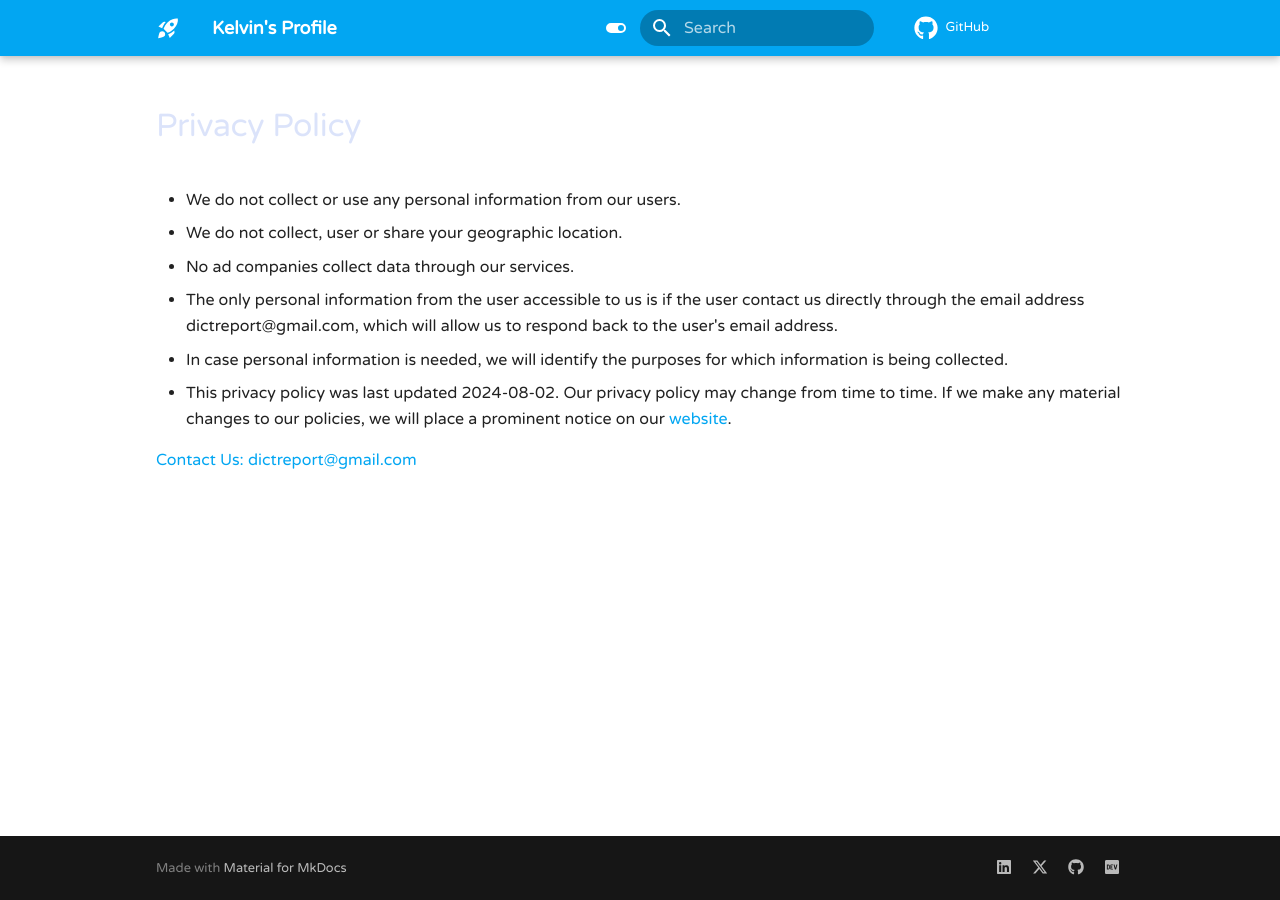
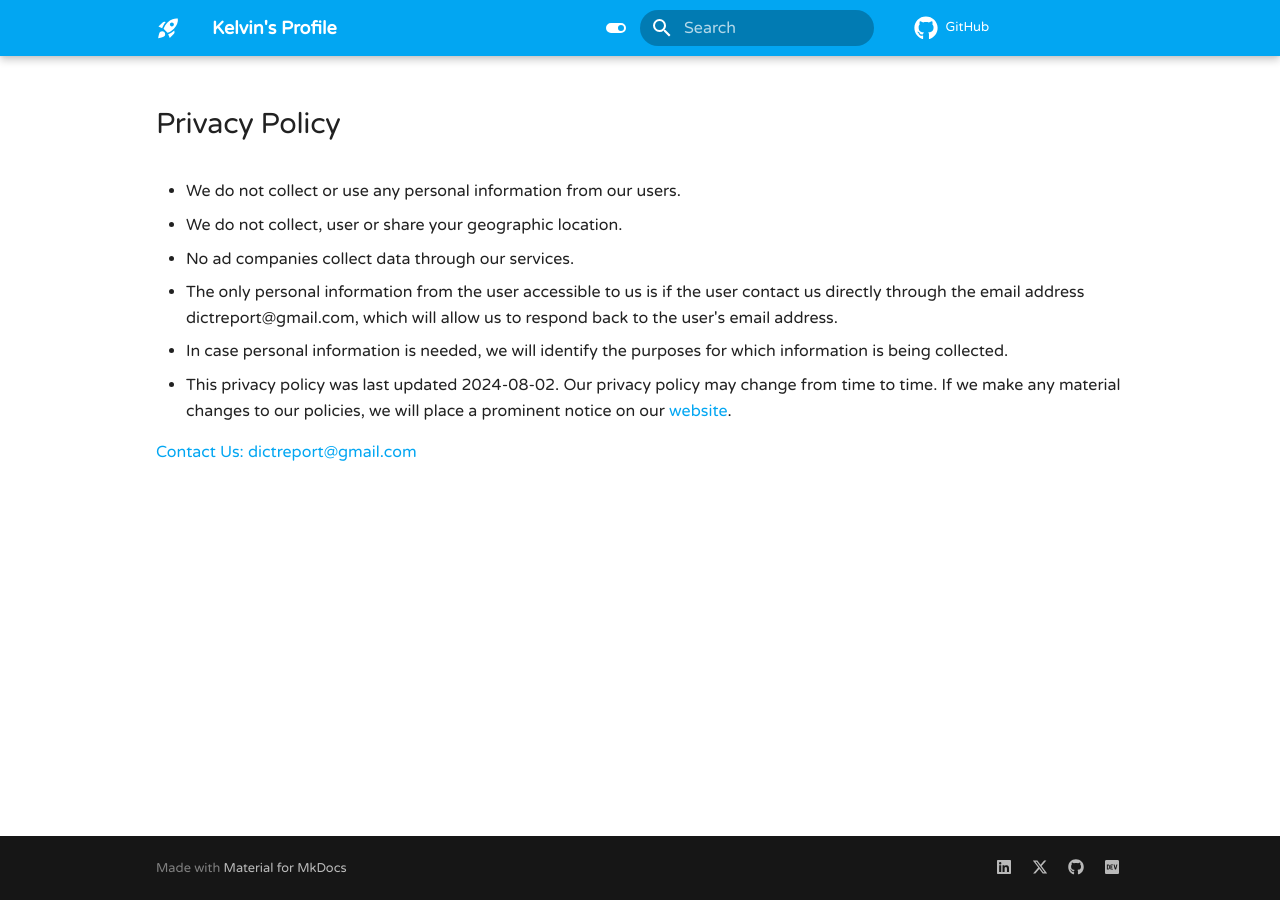
Before and after one commit to hoishing/hoishing.github.io, an MkDocs documentation site: the page built from docs/privacy.md, in a window 1280 px wide. Built offline with MkDocs 1.6.1 and Material for MkDocs 9.7.7, drawn with Linux system fonts in a browser that asks for light colours.

Commit message:
update sytle, fix missing packages

```diff
--- a/docs/stylesheets/extra.css
+++ b/docs/stylesheets/extra.css
@@ -1,23 +1,30 @@
 .md-search__form {
-  border-radius: 20px;
+    border-radius: 20px;
 }
 
 header {
-  padding: 0.2rem 0;
+    padding: 0.2rem 0;
 }
 
 .md-typeset h1 {
-  color: hsla(var(--md-hue), 75%, 90%, 0.8);
+    color: var(--md-typeset-color);
+    font-size: 1.8em;
 }
 
 label.md-nav__title {
-  display: none;
+    display: none;
 }
 
 .md-grid {
-  max-width: 1000px;
+    max-width: 1000px;
 }
 
 .md-typeset table:not([class]) {
-  font-size: .72rem;
+    font-size: 0.72rem;
 }
+
+img[src*="api.iconify.design"] {
+    vertical-align: -0.2rem;
+    margin-left: 0.3rem;
+    margin-right: 0.3rem;
+}
--- a/pyproject.toml
+++ b/pyproject.toml
@@ -8,9 +8,7 @@ package-mode = false
 
 [tool.poetry.dependencies]
 python = "^3.12"
-mkdocs-material = "^9.1.13"
-pillow = "^9.5.0"
-cairosvg = "^2.7.0"
+mkdocs-material = {extras = ["imaging"], version = "^9.5.31"}
 mkdocstrings = { extras = ["python"], version = "^0.25.2" }
 
 
```
Also changed, not shown: docs/index.md (+5 -6 lines), 1 other file.
